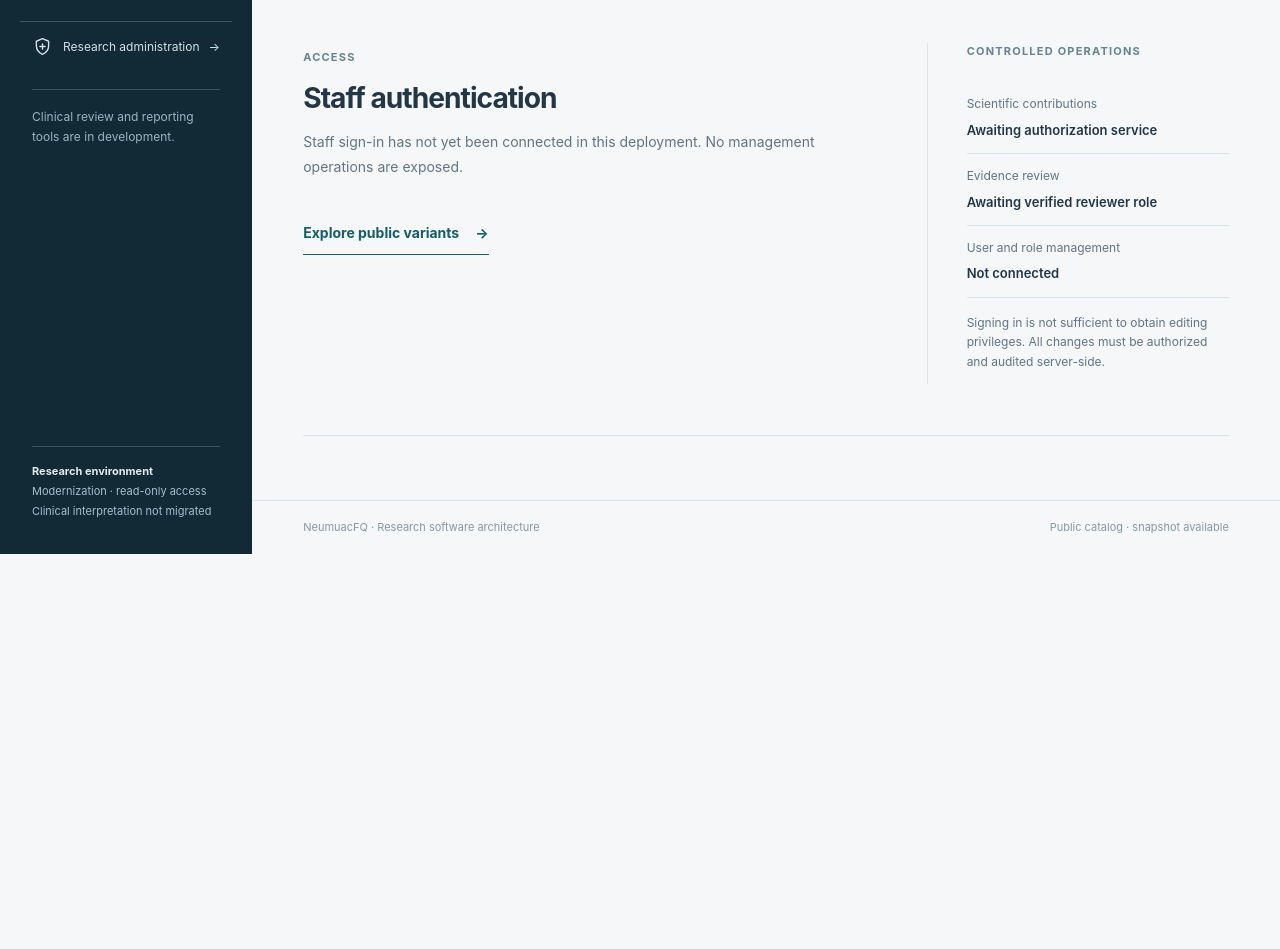
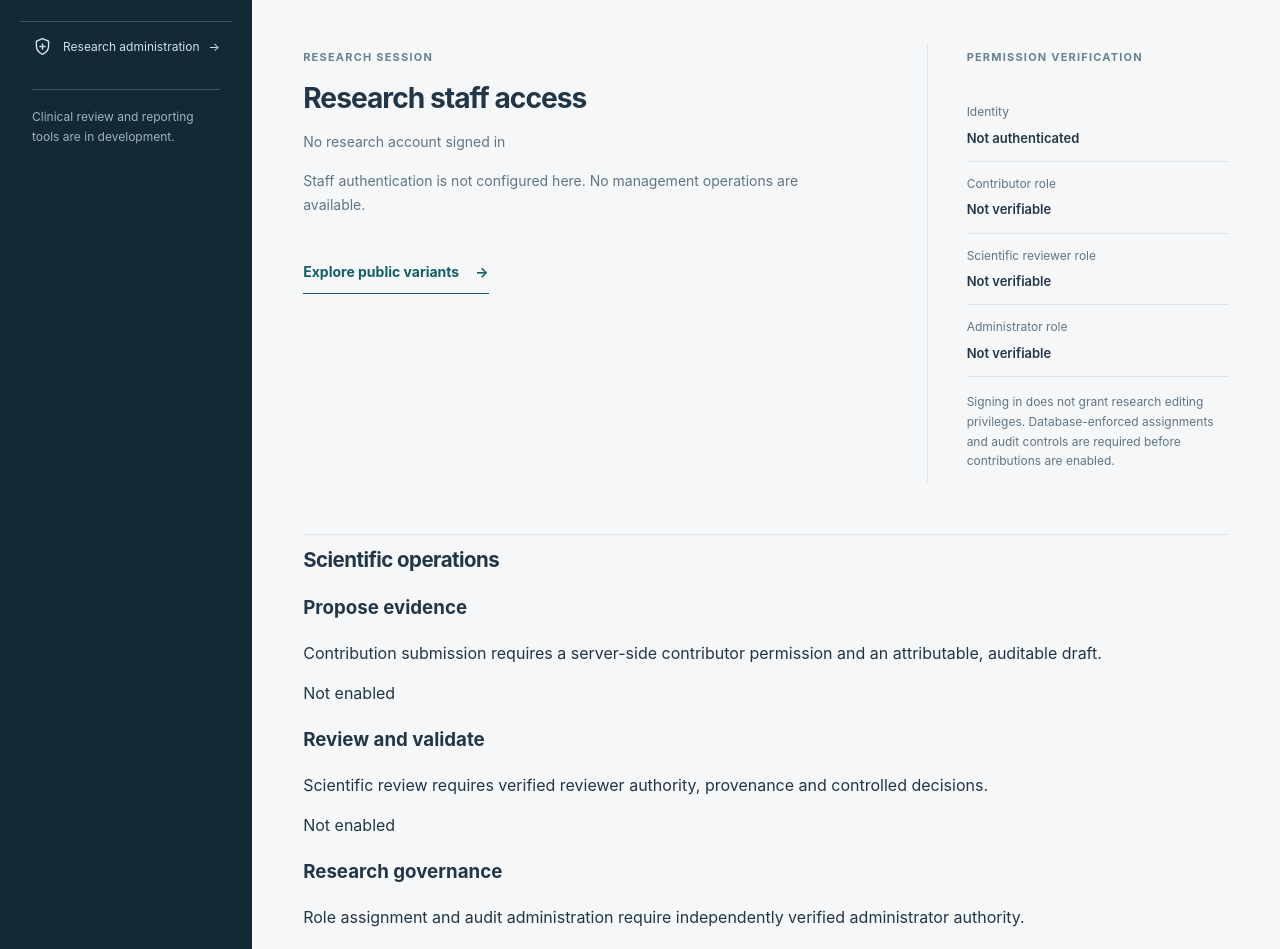
Before and after one commit to Baraka124/NEUMUAC-FQ-MVP, a Vue app in the folder apps/clinical-web/: page /#/admin in a window 1280 px wide. Shown: the part 420-1369 px from the top of the page. Before the commit the page ends 974 px from the top, so only its background shows below. Built offline with nearby package versions, Linux system fonts and the light colour scheme; no server answers.

Commit message:
Add honest signed-in administration readiness without implying role authority

```diff
--- a/apps/clinical-web/src/views/Administration.vue
+++ b/apps/clinical-web/src/views/Administration.vue
@@ -4,32 +4,46 @@ import { RouterLink } from 'vue-router';
 import { authController } from '../services/authSession';
 
 const signedIn = computed(() => authController?.state.phase === 'signed-in');
+const phase = computed(() => authController?.state.phase || 'unavailable');
+const identity = computed(() => signedIn.value ? authController?.state.email || 'Authenticated account' : 'No research account signed in');
 </script>
-
 <template>
  <div class="page research-admin">
   <div class="eyebrow">NEUMUACFQ / RESEARCH OPERATIONS</div>
   <h1>Research administration</h1>
-    <p class="intro">A private workspace for evidence contribution, scientific review and governance. Public variant exploration remains available without an account.</p>
+  <p class="intro">An authenticated research workspace in development. This screen reports available session state and authorization readiness; it does not grant scientific or administrative permissions.</p>
   <section class="research-entry" aria-labelledby="admin-access-heading">
    <div class="research-entry-main">
-        <span class="section-label">ACCESS</span>
-        <h2 id="admin-access-heading">{{ signedIn ? 'Signed-in research session' : 'Staff authentication' }}</h2>
-        <p v-if="signedIn">Your identity is signed in. Editorial and administrative permissions must be independently confirmed before any contribution or management action is enabled.</p>
-        <p v-else-if="authController">Sign in with an authorized research account to access staff-only tools. Public research remains available without signing in.</p>
-        <p v-else>Staff sign-in has not yet been connected in this deployment. No management operations are exposed.</p>
-        <RouterLink v-if="!signedIn && authController" class="research-entry-link" to="/sign-in">Staff sign in <span aria-hidden="true">→</span></RouterLink>
+    <span class="section-label">RESEARCH SESSION</span>
+    <h2 id="admin-access-heading">{{ signedIn ? 'Research account signed in' : 'Research staff access' }}</h2>
+    <p>{{identity}}</p>
+    <p v-if="phase==='checking'" role="status">Checking the existing session…</p>
+    <p v-else-if="phase==='error'" role="alert">Authentication could not be confirmed. Editing remains unavailable.</p>
+    <p v-else-if="signedIn">Your Supabase session is present. This is not proof of contributor, reviewer or administrator authority.</p>
+    <p v-else-if="authController">Sign in to identify your research account. Public CFTR research remains available without a session.</p>
+    <p v-else>Staff authentication is not configured here. No management operations are available.</p>
+    <RouterLink v-if="!signedIn && authController" class="research-entry-link" to="/sign-in">Sign in <span aria-hidden="true">→</span></RouterLink>
     <RouterLink v-else class="research-entry-link" to="/variants">Explore public variants <span aria-hidden="true">→</span></RouterLink>
    </div>
    <aside class="research-entry-aside" aria-label="Administration availability">
-        <div class="section-label">CONTROLLED OPERATIONS</div>
+    <span class="section-label">PERMISSION VERIFICATION</span>
     <dl class="research-capabilities">
-          <div><dt>Scientific contributions</dt><dd>Awaiting authorization service</dd></div>
-          <div><dt>Evidence review</dt><dd>Awaiting verified reviewer role</dd></div>
-          <div><dt>User and role management</dt><dd>Not connected</dd></div>
+     <div><dt>Identity</dt><dd>{{signedIn ? 'Session present' : 'Not authenticated'}}</dd></div>
+     <div><dt>Contributor role</dt><dd>Not verifiable</dd></div>
+     <div><dt>Scientific reviewer role</dt><dd>Not verifiable</dd></div>
+     <div><dt>Administrator role</dt><dd>Not verifiable</dd></div>
     </dl>
-        <p>Signing in is not sufficient to obtain editing privileges. All changes must be authorized and audited server-side.</p>
+    <p>Signing in does not grant research editing privileges. Database-enforced assignments and audit controls are required before contributions are enabled.</p>
    </aside>
+  </section>
+  <section class="admin-readiness" aria-label="Research operations readiness">
+   <h2>Scientific operations</h2>
+   <div class="admin-readiness-grid">
+    <article><h3>Propose evidence</h3><p>Contribution submission requires a server-side contributor permission and an attributable, auditable draft.</p><span>Not enabled</span></article>
+    <article><h3>Review and validate</h3><p>Scientific review requires verified reviewer authority, provenance and controlled decisions.</p><span>Not enabled</span></article>
+    <article><h3>Research governance</h3><p>Role assignment and audit administration require independently verified administrator authority.</p><span>Not enabled</span></article>
+   </div>
+   <p class="history-disclaimer">Legacy role-name statistics are not authenticated account assignments. This module cannot infer permissions from an email address, a client session or a claimed professional title.</p>
   </section>
  </div>
 </template>
```
Lines whose indentation alone changed are shown as unchanged.
